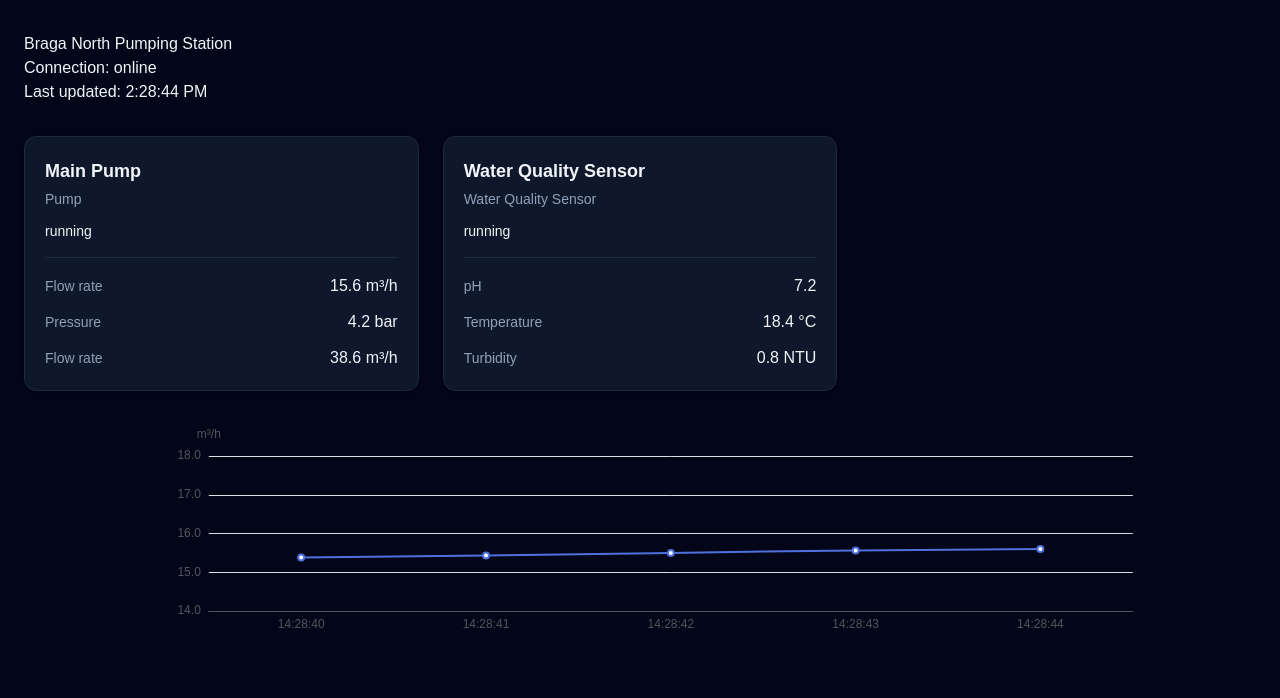
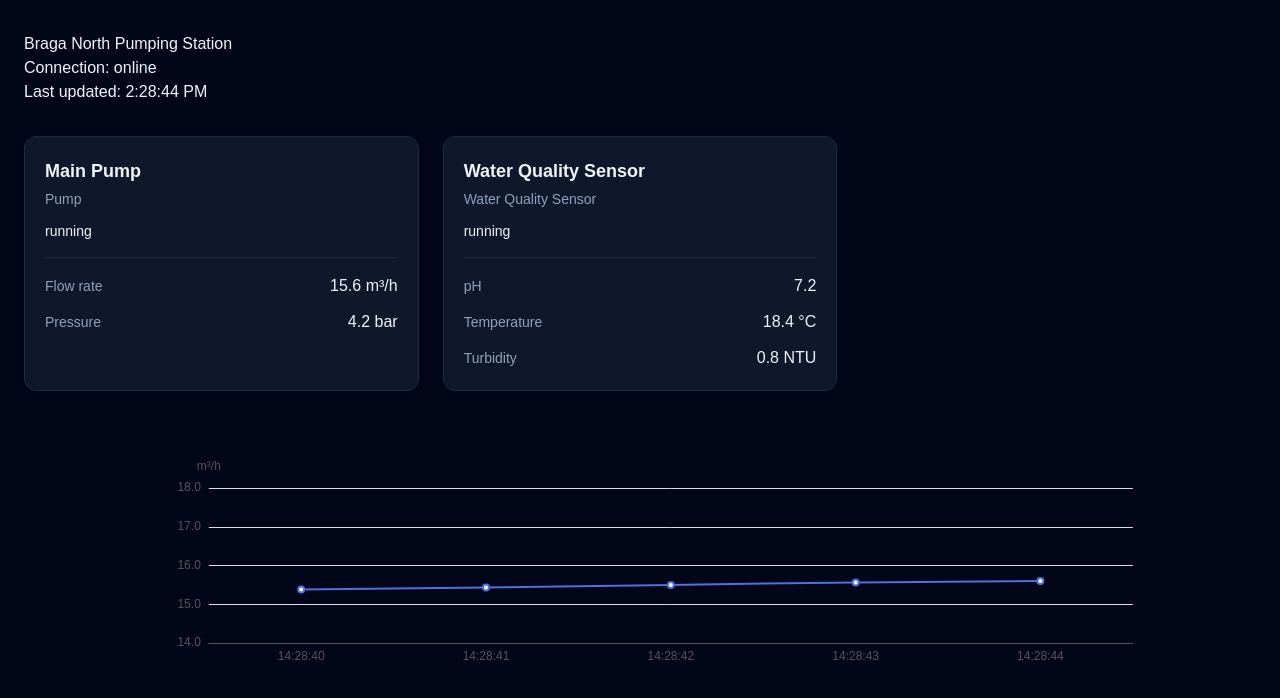
Before and after one commit to goncalosribeiro/telemetry-dashboard, a React (Vite) app in the folder web/: page / in a window 1280 px wide. Shown: the top 698 px of the page. Built offline with nearby package versions, Linux system fonts and the light colour scheme.

Commit message:
refactor: small corrections and refactors

```diff
--- a/web/src/domain/mockStation.ts
+++ b/web/src/domain/mockStation.ts
@@ -25,12 +25,6 @@ export const mockStation: Station = {
           label: "Pressure",
           value: 4.2,
           unit: "bar",
-        },
-        {
-          key: "flow-rate",
-          label: "Flow rate",
-          value: 38.6,
-          unit: "m³/h",
         },
       ],
     },
--- a/web/src/pages/StationDashboardPage.tsx
+++ b/web/src/pages/StationDashboardPage.tsx
@@ -59,8 +59,8 @@ export function StationDashboardPage() {
                         />
                     ))}
                 </section>
-            </div>
                 {flowRateMeasurement && (
+                    <section className="mt-8">
                         <TelemetryChart
                             points={flowRateHistory}
                             label={flowRateMeasurement.label}
@@ -68,7 +68,9 @@ export function StationDashboardPage() {
                             minValue={flowRateMeasurement.minValue}
                             maxValue={flowRateMeasurement.maxValue}
                         />
+                    </section>
                 )}
+            </div>
         </main>
     );
 }
--- a/web/src/services/createTelemetrySimulator.ts
+++ b/web/src/services/createTelemetrySimulator.ts
@@ -6,15 +6,19 @@ export function createTelemetrySimulator(initialStation: Station) {
   return {
     start(callback: (station: Station) => void) {
       const intervalId = window.setInterval(() => {
-        const firstEquipment = currentStation.equipments[0];
+        const targetEquipment = currentStation.equipments.find(
+          (equipment) => equipment.id === "pump-01",
+        );
 
-        if (!firstEquipment) {
+        if (!targetEquipment) {
           return;
         }
 
-        const firstMeasurement = firstEquipment.measurements[0];
+        const targetMeasurement = targetEquipment.measurements.find(
+          (measurement) => measurement.key === "flow-rate",
+        );
 
-        if (!firstMeasurement) {
+        if (!targetMeasurement) {
           return;
         }
 
@@ -23,16 +27,15 @@ export function createTelemetrySimulator(initialStation: Station) {
         currentStation = {
           ...currentStation,
           lastUpdatedAt: new Date(),
-          equipments: currentStation.equipments.map((equipment, index) => {
-            if (index !== 0) {
+          equipments: currentStation.equipments.map((equipment) => {
+            if (equipment.id !== targetEquipment.id) {
               return equipment;
             }
 
             return {
               ...equipment,
-              measurements: equipment.measurements.map(
-                (measurement, measurementIndex) => {
-                  if (measurementIndex !== 0) {
+              measurements: equipment.measurements.map((measurement) => {
+                if (measurement.key !== targetMeasurement.key) {
                   return measurement;
                 }
 
@@ -40,8 +43,7 @@ export function createTelemetrySimulator(initialStation: Station) {
                   ...measurement,
                   value: measurement.value + variation,
                 };
-                },
-              ),
+              }),
             };
           }),
         };
```
Also changed, not shown: 1 other file (tests, documents, lock files or other folders). Lines whose indentation alone changed are shown as unchanged.
